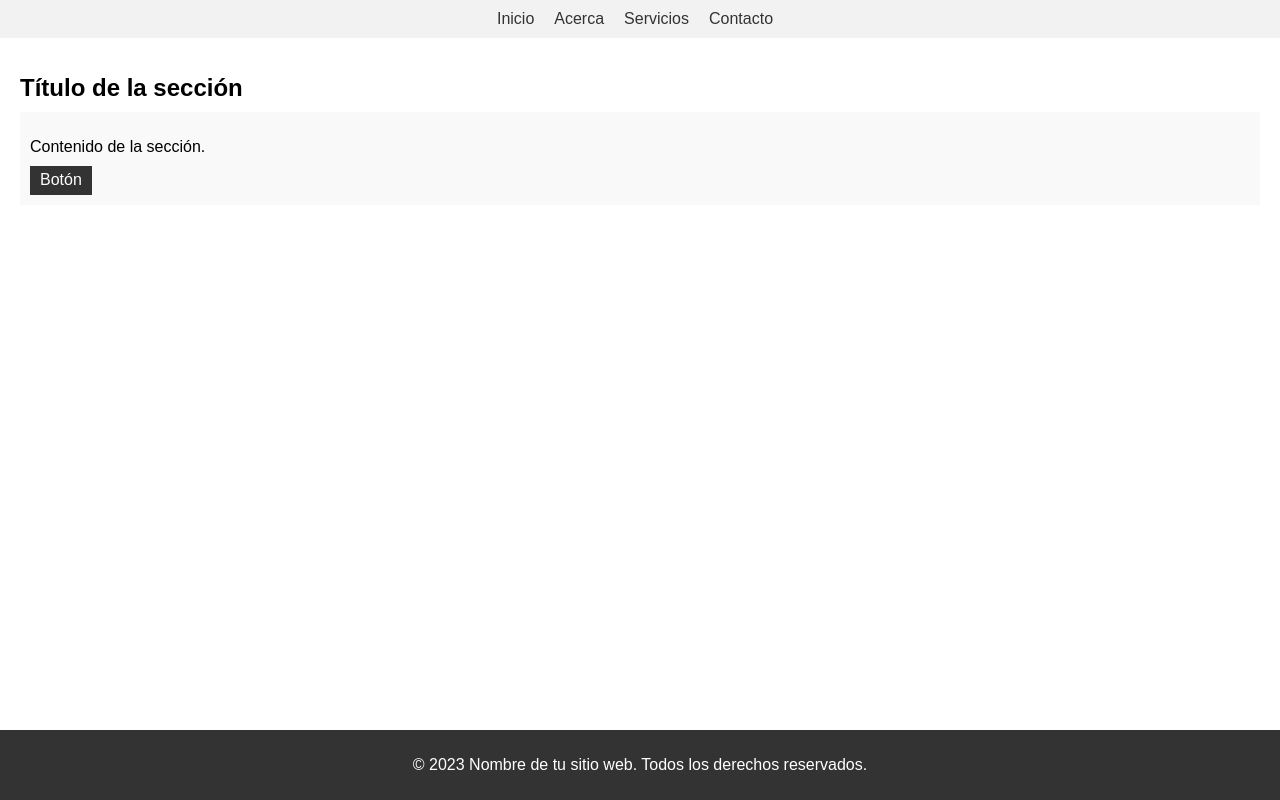
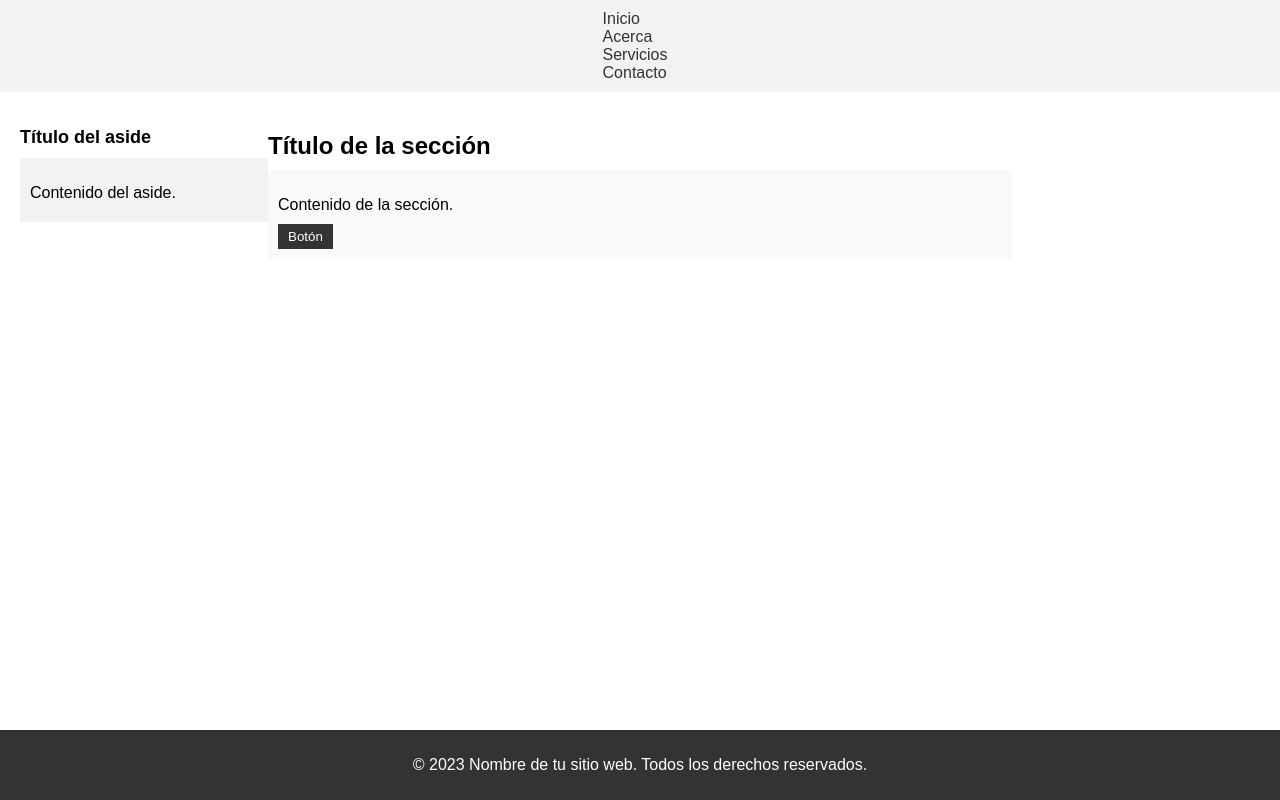
Before and after one commit to Brayan-Camilo-Cristancho-Franco/PruebaGit, a plain HTML site: page index.html in a window 1280 px wide. Drawn offline with Linux system fonts and the light colour scheme.

Commit message:
Modificaciones Header

```diff
--- a/index.html
+++ b/index.html
@@ -6,8 +6,7 @@
     <meta name="description" content="Descripción de tu sitio web">
     <meta name="keywords" content="palabra clave1, palabra clave2, palabra clave3">
     <meta name="author" content="Tu nombre">
-    <title>Portafolio</title>
-	<link rel="stylesheet" href="normalize.css">
+    <title>Título de tu sitio web</title>
     <link rel="stylesheet" href="style.css">
 </head>
 <body>
@@ -23,6 +22,12 @@
     </header>
 
     <main class="main">
+        <aside class="aside">
+            <h2 class="aside__title">Título del aside</h2>
+            <div class="aside__content">
+                <p class="aside__text">Contenido del aside.</p>
+            </div>
+        </aside>
         <section class="section">
             <h1 class="section__title">Título de la sección</h1>
             <div class="section__content">
--- a/style.css
+++ b/style.css
@@ -1,5 +1,7 @@
 /* Estilos generales */
 body {
+	margin: 0;
+	padding: 0;
 	font-family: Arial, sans-serif;
 	display: flex;
 	flex-direction: column;
@@ -21,7 +23,6 @@ body {
 	list-style: none;
 	margin: 0;
 	padding: 0;
-	display: flex;
 }
 
 .nav__item {
@@ -38,9 +39,17 @@ body {
 .main {
 	flex-grow: 1;
 	padding: 20px;
+	display: flex;
+	flex-wrap: wrap;
 }
 
 .section {
+	flex-basis: 60%;
+	margin-bottom: 20px;
+}
+
+.aside {
+	flex-basis: 20%;
 	margin-bottom: 20px;
 }
 
@@ -66,6 +75,20 @@ body {
 	cursor: pointer;
 }
 
+.aside__title {
+	font-size: 18px;
+	margin-bottom: 10px;
+}
+
+.aside__content {
+	background-color: #f2f2f2;
+	padding: 10px;
+}
+
+.aside__text {
+	margin-bottom: 10px;
+}
+
 /* Estilos del pie de página */
 .footer {
 	background-color: #333;
```
